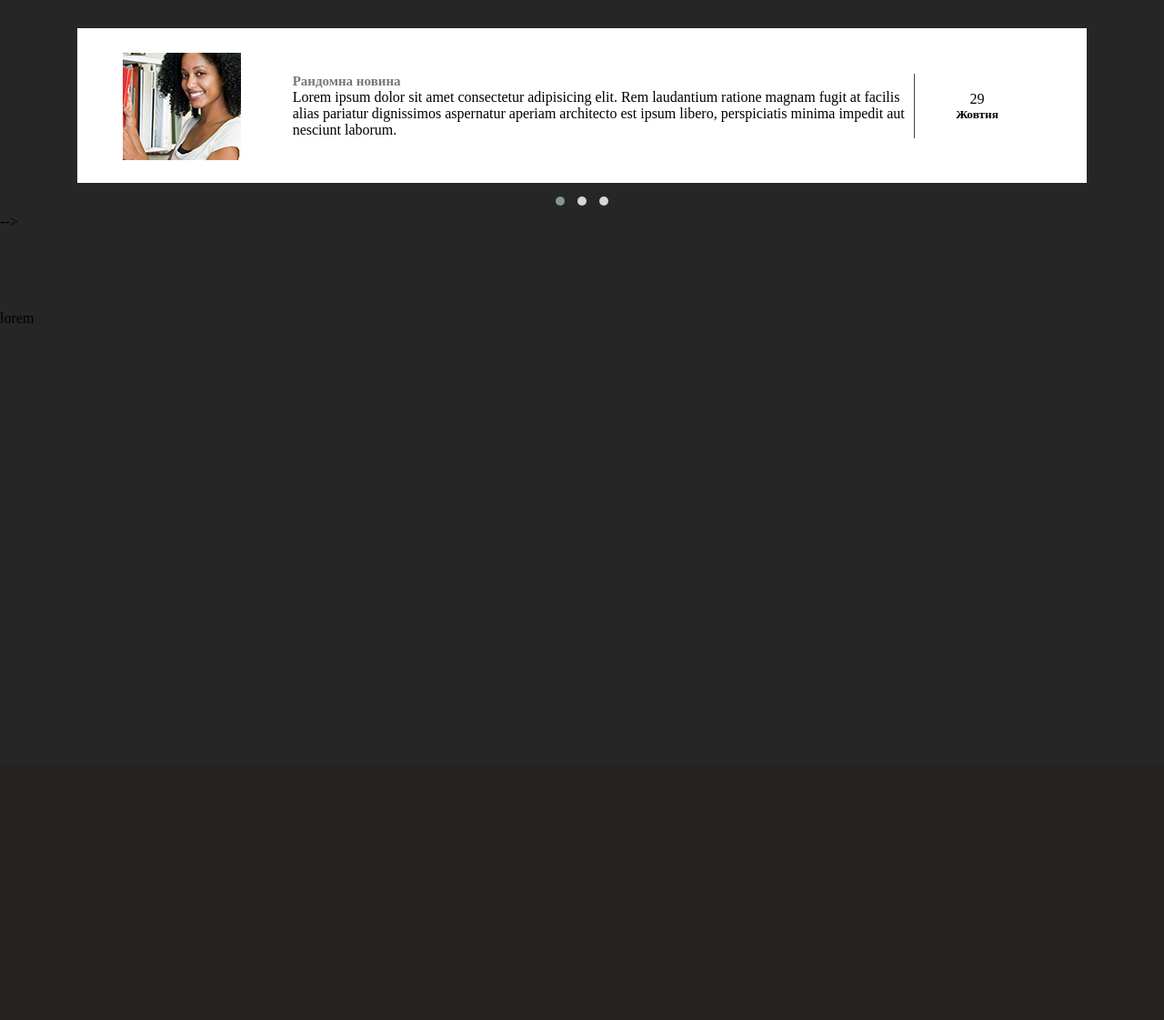
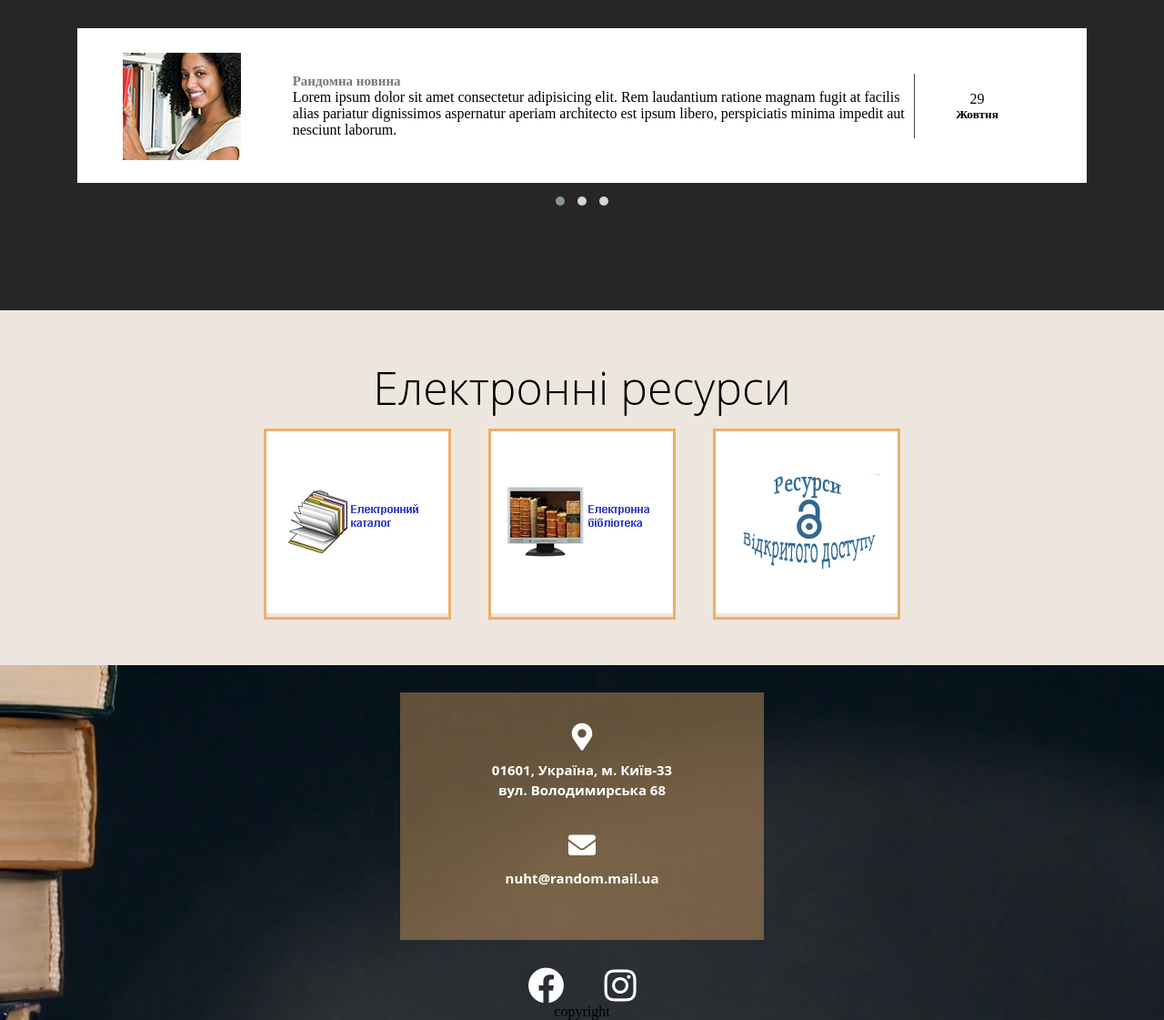
Before and after one commit to rastym/library, a web app: file web-site-template/src/index.html in a window 1280 px wide. Shown: the part 1577-2698 px from the top of the page at 91% size. Before the commit the page ends 2418 px from the top, so only its background shows below. Run offline with its HTML, style and script files only (its server is not run), Linux system fonts and the light colour scheme; some libraries are stand-ins or nearby versions.

Commit message:
footer markup

```diff
--- a/web-site-template/src/css/styles.css
+++ b/web-site-template/src/css/styles.css
@@ -400,6 +400,85 @@ main .news .content .owl-carousel .news__item .news__date {
   text-align: center;
 }
 
+main .e__resources {
+  background: #ece6de;
+  padding: 50px 0;
+  overflow: auto;
+}
+
+main .e__resources h2 {
+  margin: 10px 0 20px;
+  color: #000;
+  text-align: center;
+}
+
+main .e__resources .items {
+  max-width: 700px;
+  margin: 0 auto;
+  display: flex;
+  flex-wrap: wrap;
+  justify-content: space-between;
+}
+
+main .e__resources .items .item {
+  border: solid 3px #ecaf69;
+}
+
+footer {
+  background: url("../img/background_dark.png");
+  display: flex;
+  flex-wrap: wrap;
+  justify-content: center;
+  align-items: center;
+  flex-direction: column;
+}
+
+footer address {
+  width: 100%;
+  max-width: 400px;
+  padding: 34px 0 47px;
+  margin: 30px 0;
+  background: rgba(236, 175, 105, 0.4);
+  text-align: center;
+}
+
+footer address i,
+footer address p {
+  color: #fff;
+  text-align: center;
+  font-size: 37px;
+  line-height: 37px;
+  font: 700 15px/22px "Open Sans", sans-serif;
+}
+
+footer address p {
+  margin: 10px 0;
+}
+
+footer address p:first-of-type {
+  margin-bottom: 35px;
+}
+
+footer address i {
+  font-size: 30px;
+}
+
+footer .social__networks {
+  width: 100%;
+  max-width: 400px;
+  text-align: center;
+}
+
+footer .social__networks a {
+  margin: 0 20px;
+}
+
+footer .social__networks a i {
+  font-size: 40px;
+  line-height: 40px;
+  color: #fff;
+}
+
 @media screen and (max-width: 1000px) {
   .wrapper {
     padding-left: undefined;
--- a/web-site-template/src/index.html
+++ b/web-site-template/src/index.html
@@ -8,6 +8,8 @@
     <link rel="stylesheet" href="css/bg-slider.css" />
     <link rel="stylesheet" href="css/owl.carousel.css"/>
     <link rel="stylesheet" href="css/owl.theme.default.min.css">
+    <link rel="stylesheet" href="https://use.fontawesome.com/releases/v5.8.1/css/all.css" integrity="sha384-50oBUHEmvpQ+1lW4y57PTFmhCaXp0ML5d60M1M7uH2+nqUivzIebhndOJK28anvf" crossorigin="anonymous">
+
 
     <!--[if lte IE9]>
       <link rel="stylesheet" href="css/styles-ie.css" />
@@ -229,7 +231,7 @@
             <div class="content">
               <div class="wrapper">
 
-                  <div class="owl-carousel owl-theme">
+                  <div class="owl-one owl-carousel owl-theme">
 
                   <div class="news__item">
 
@@ -296,10 +298,53 @@
 
               </div>
             </div>
-          </div>  -->
+          </div>
       </section>
-      <div class="xer">lorem</div>
+      <section class="e__resources">
+        <div class="wrapper">
+          <h2>Електронні ресурси</h2>
+          <!-- <div class="carousel_wrap">
+            <div id="carousel" class="owl-carousel owl-theme">
+              <div class="item"> <img src="./img/e-r-1.png" alt=""> <h5>1</h5></div>
+              <div class="item"><h5>2</h5></div>
+              <div class="item"><h5>3</h5></div>
+              <div class="item"><h5>5</h5></div>
+              <div class="item"><h5>5</h5></div>
+              <div class="item"><h5>6</h5></div>
+              <div class="item"><h5>7</h5></div>
+              <div class="item"><h5>8</h5></div>
+              <div class="item"><h5>9</h5></div>
+              <div class="item"><h5>10</h5></div>
+              <div class="item"><h5>11</h5></div>
+              <div class="item"><h5>12</h5></div>
+          </div>
+          </div> -->
+         <div class="items">
+          <div class="item"><img src="./img/e-r-1.png" alt=""></div>
+          <div class="item"><img src="./img/e-r-2.png" alt=""></div>
+          <div class="item"><img src="./img/e-r-3.png" alt=""></div>
+         </div>
+
+        </div>
+      </section>
+
+
     </main>
+
+    <footer>
+      <address>
+        <i class="fas fa-map-marker-alt"></i>
+        <p>	01601, Україна, м. Київ-33<br>
+           вул. Володимирська 68</p>
+        <i class="fas fa-envelope"></i>
+        <p>nuht@random.mail.ua</p>
+      </address>
+      <div class="social__networks">
+        <a href=""><i class="fab fa-facebook"></i></a>
+        <a href=""><i class="fab fa-instagram"></i></a>
+      </div>
+      <p>copyright</p>
+    </footer>
 
     <script
       src="https://code.jquery.com/jquery-3.3.1.min.js"
--- a/web-site-template/src/js/scripts.js
+++ b/web-site-template/src/js/scripts.js
@@ -94,7 +94,7 @@ $("#slider").rbtSlider({
 $(".parallax-window").parallax({
   imageSrc: "/img/old-books.png"
 });
-var owl = $(".owl-carousel").owlCarousel({
+var owl = $(".owl-one").owlCarousel({
   items: 1,
   dots: true,
   responsive: {
@@ -107,9 +107,24 @@ var owl = $(".owl-carousel").owlCarousel({
     1000: {
       items: 1
     }
-  }
+  },
+  smartSpeed: 500
 });
 
-window.onclick = function(e) {
-  console.log(e.target);
-};
+// $("#carousel").owlCarousel({
+//   loop: true,
+//   margin: 10,
+//   nav: true,
+//   autoplay: true,
+//   responsive: {
+//     0: {
+//       items: 1
+//     },
+//     600: {
+//       items: 3
+//     },
+//     1000: {
+//       items: 5
+//     }
+//   }
+// });
```
Also changed, not shown: web-site-template/src/precss/styles.less (+75 -0 lines), web-site-template/src/css/owl.carousel.css, web-site-template/src/img/background_dark.png (added), web-site-template/src/img/e-r-1.jpg (added), web-site-template/src/img/e-r-1.png (added), web-site-template/src/img/e-r-2.png (added), web-site-template/src/img/e-r-3.jpg (added), web-site-template/src/img/e-r-3.png (added), web-site-template/src/img/footer_bg.jpg (added), 1 other file.
